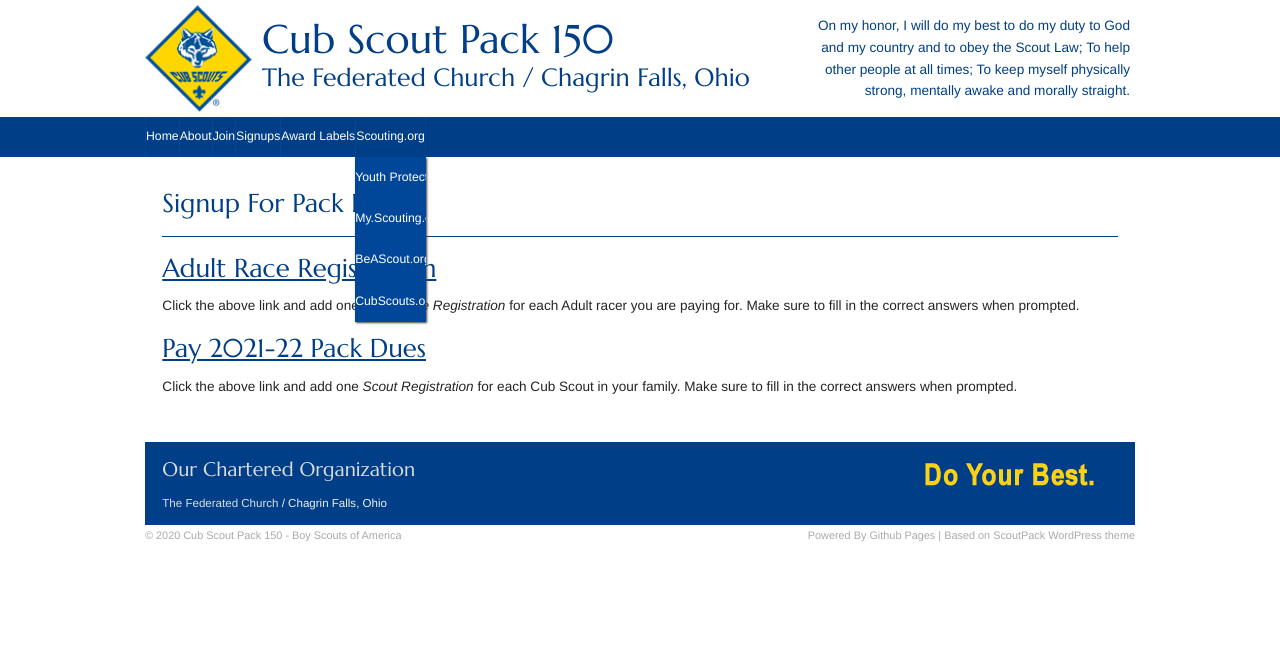
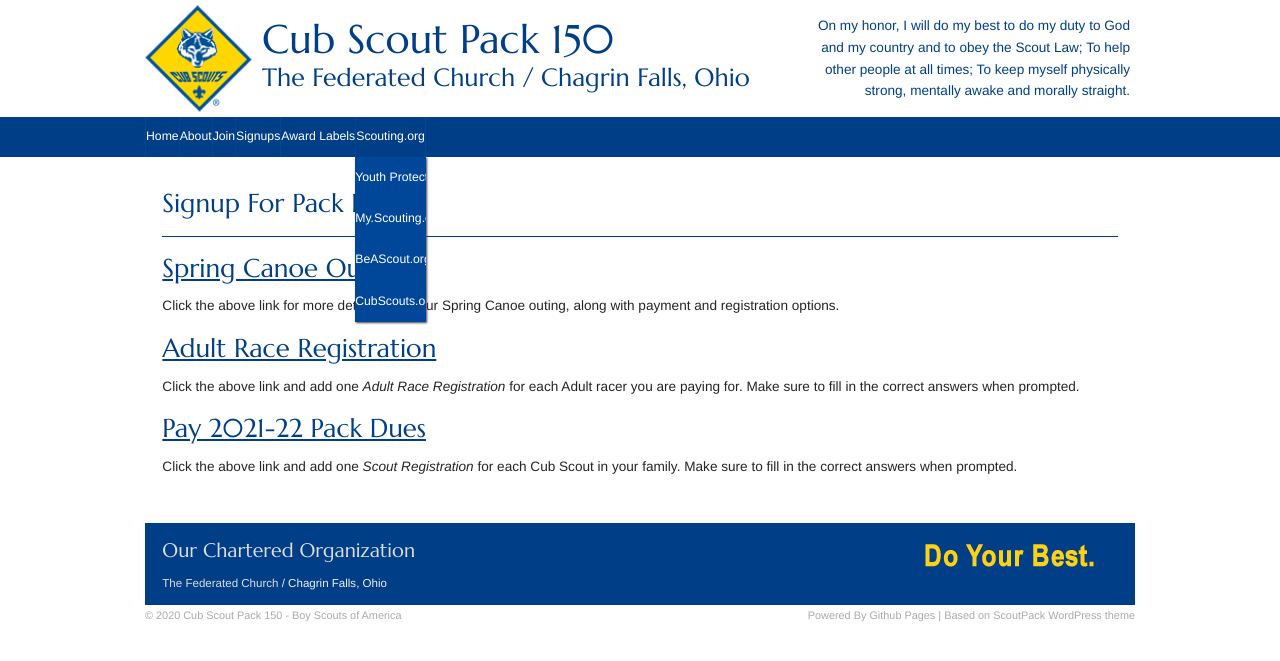
Before and after one commit to Pack150/Pack150.github.io, a Jekyll site: the page built from signups.md, in a window 1280 px wide. Shown: the top 661 px of the page. Built offline with Jekyll 4.4.1, drawn with Linux system fonts in a browser that asks for light colours; nearby versions of some CDN libraries; library files that are not in the unit come from our copies.

Commit message:
Update signups.md

```diff
--- a/signups.md
+++ b/signups.md
@@ -6,6 +6,10 @@
 ---
 
 ************
+## [Spring Canoe Outing](https://pack-canoe-outing-2022.cheddarup.com)
+Click the above link for more details about our Spring Canoe outing, along with payment and registration options.
+
+
 ## [Adult Race Registration](https://pinewood-derby-adults-2022.cheddarup.com)
 Click the above link and add one _Adult Race Registration_ for each Adult racer you are paying for. Make sure to fill in the correct answers when prompted.
 
```
